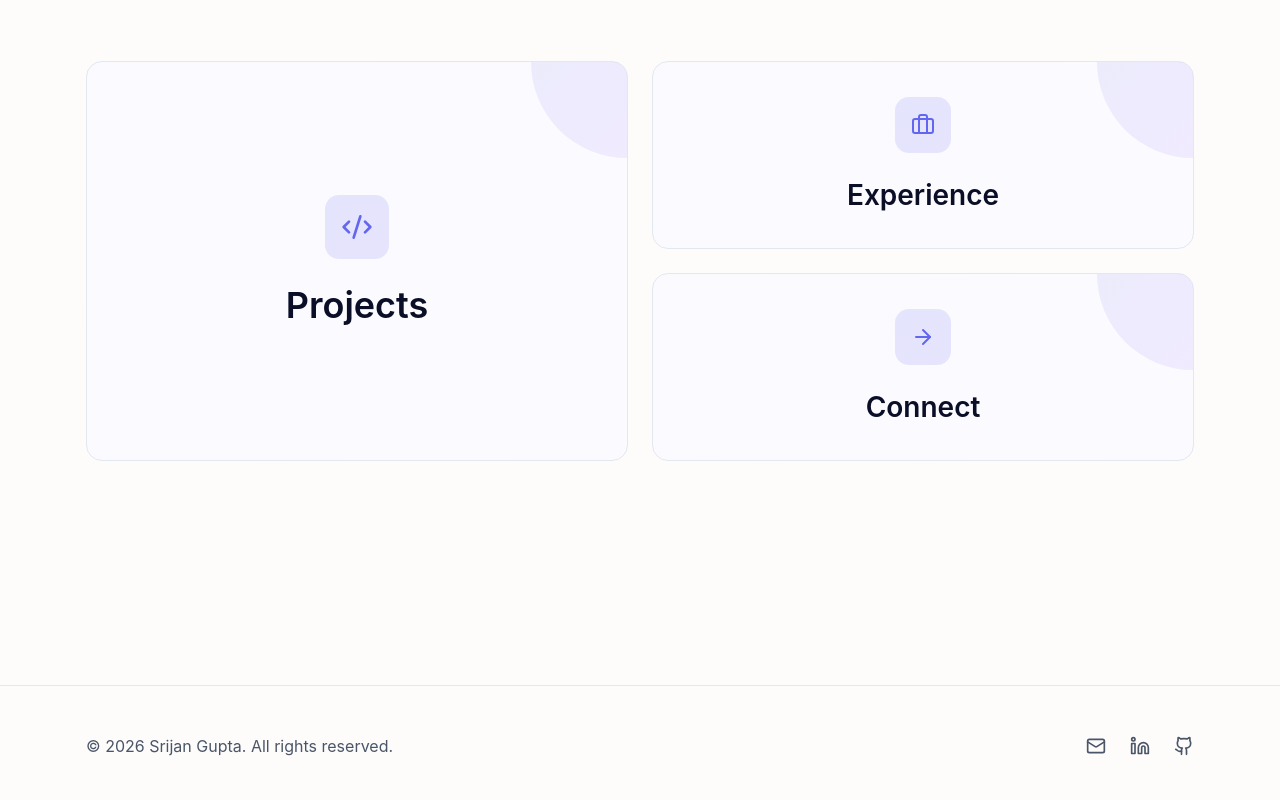
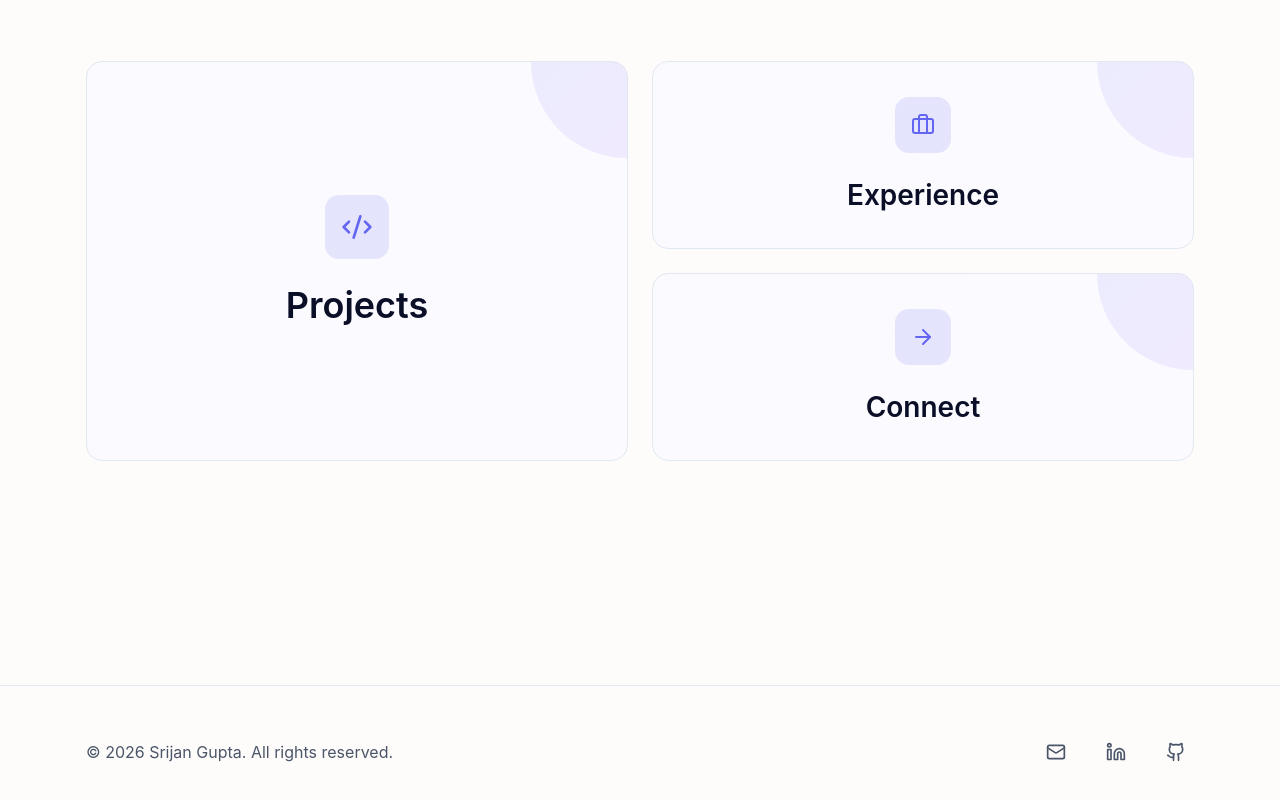
Before and after one commit to sgupta285/Personal-Portfolio, a React (Vite) app: page / in a window 1280 px wide. Shown: the part 812-1612 px from the top of the page. Built offline with nearby package versions, Linux system fonts and the light colour scheme.

Commit message:
Improve footer social link accessibility

```diff
--- a/src/components/Footer.tsx
+++ b/src/components/Footer.tsx
@@ -21,7 +21,8 @@ export function Footer() {
           <div className="flex flex-wrap items-center justify-center gap-6">
             <a
               href={`mailto:${contactInfo.email}`}
-              className="transition-colors hover:text-[var(--accent)]"
+              aria-label={`Send an email to ${contactInfo.email}`}
+              className="rounded-full p-2 transition-colors hover:text-[var(--accent)] focus-visible:outline-none focus-visible:ring-4 focus-visible:ring-[var(--accent-glow)]"
               style={{ color: 'var(--ink-secondary)' }}
               title="Email"
             >
@@ -31,7 +32,8 @@ export function Footer() {
               href={contactInfo.linkedin}
               target="_blank"
               rel="noopener noreferrer"
-              className="transition-colors hover:text-[var(--accent)]"
+              aria-label="Open Srijan Gupta's LinkedIn profile"
+              className="rounded-full p-2 transition-colors hover:text-[var(--accent)] focus-visible:outline-none focus-visible:ring-4 focus-visible:ring-[var(--accent-glow)]"
               style={{ color: 'var(--ink-secondary)' }}
               title="LinkedIn"
             >
@@ -41,7 +43,8 @@ export function Footer() {
               href={contactInfo.github}
               target="_blank"
               rel="noopener noreferrer"
-              className="transition-colors hover:text-[var(--accent)]"
+              aria-label="Open Srijan Gupta's GitHub profile"
+              className="rounded-full p-2 transition-colors hover:text-[var(--accent)] focus-visible:outline-none focus-visible:ring-4 focus-visible:ring-[var(--accent-glow)]"
               style={{ color: 'var(--ink-secondary)' }}
               title="GitHub"
             >
```
